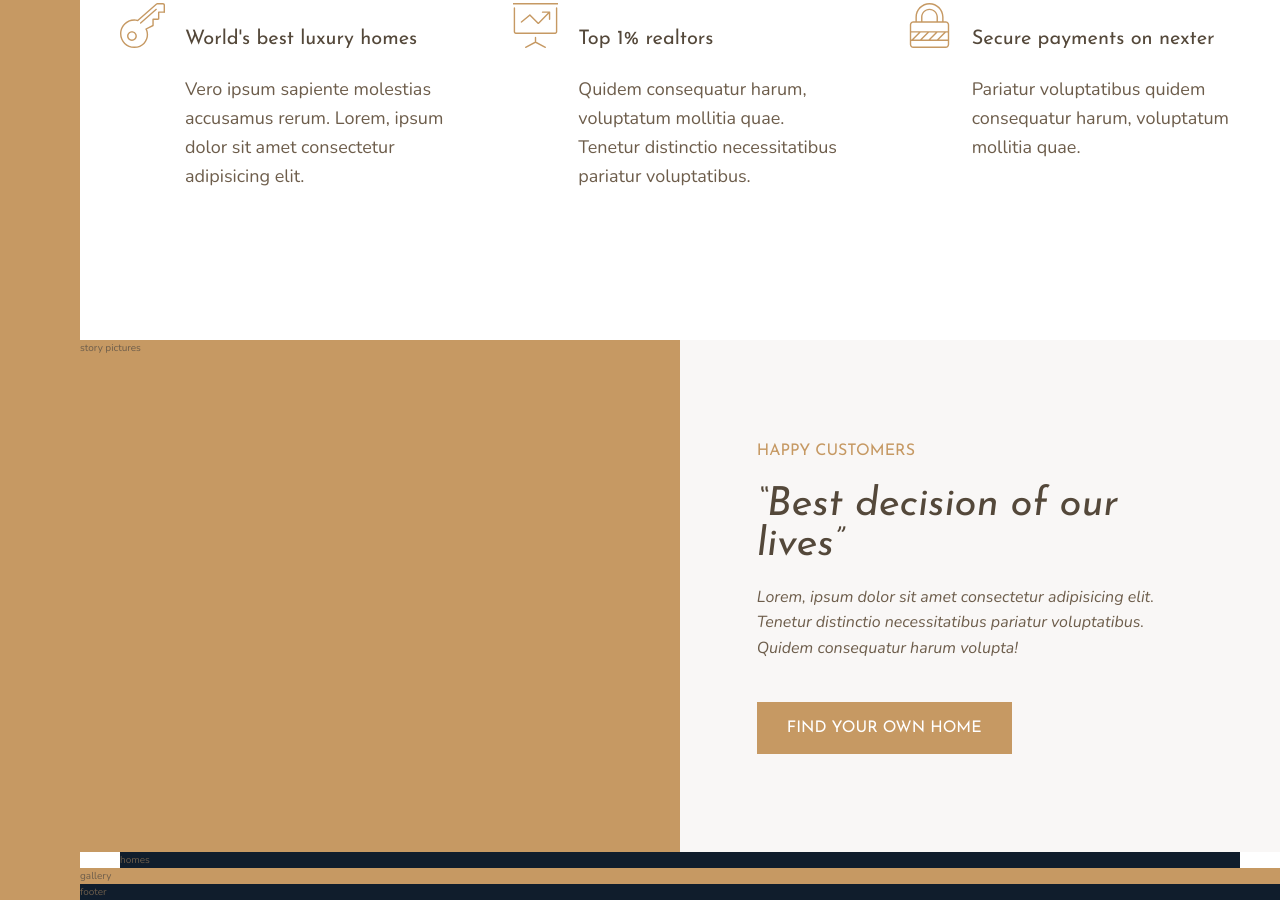
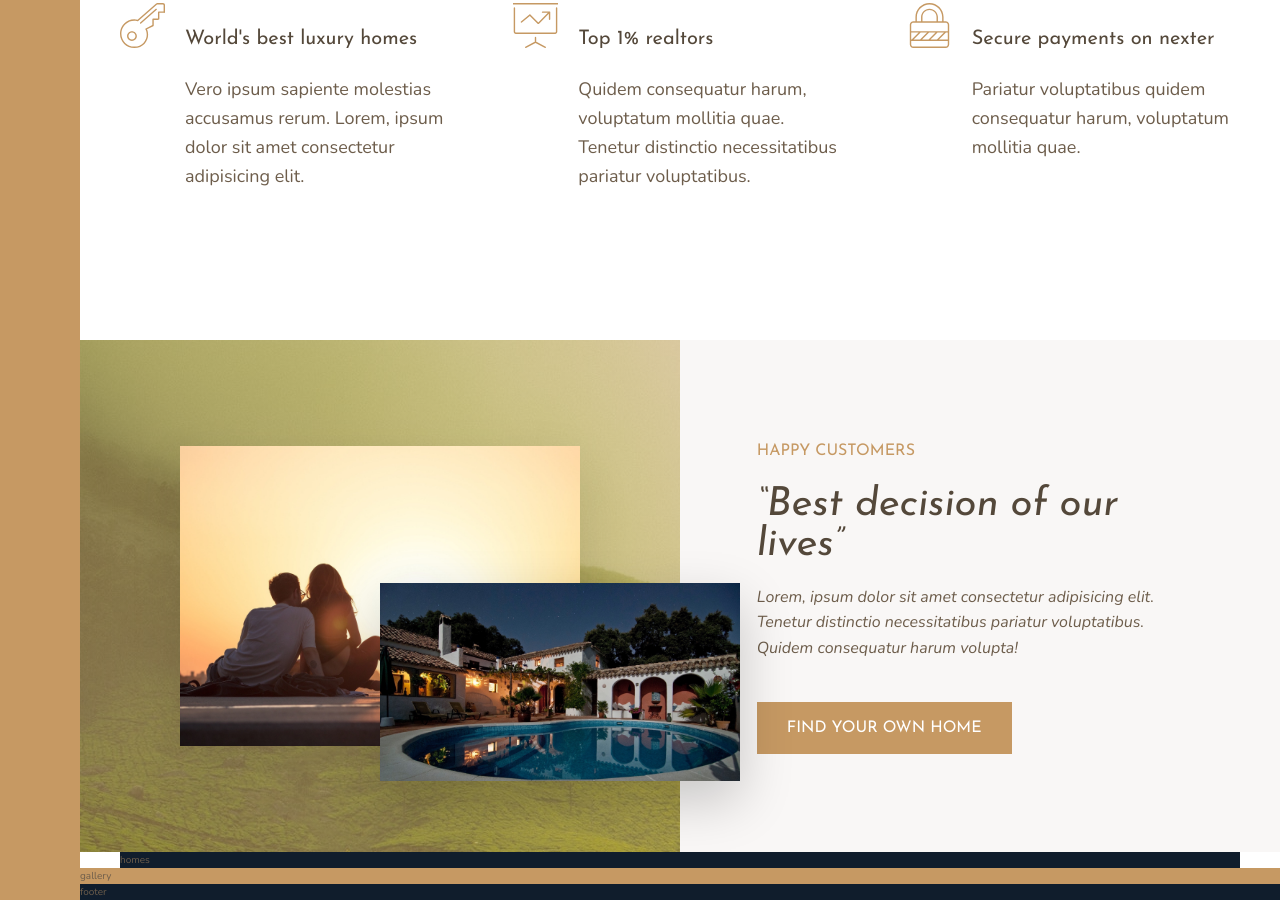
Before and after one commit to Nykolyn/css-landings, a website: page nexter/index.html in a window 1280 px wide. Shown: the part 994-1894 px from the top of the page. Drawn offline with nearby package versions, Linux system fonts and the light colour scheme.

Commit message:
add story pictures section

```diff
--- a/nexter/index.html
+++ b/nexter/index.html
@@ -73,7 +73,10 @@
     </section>
 
     <!-- <section class="story"> -->
-    <div class="story__pictures">story pictures</div>
+    <div class="story__pictures">
+      <img src="img/story-1.jpeg" alt="Couple with new house" class="story__img--1" />
+      <img src="img/story-2.jpeg" alt="New house" class="story__img--2" />
+    </div>
 
     <div class="story__content">
       <h3 class="heading-3 mb-sm">Happy Customers</h3>
--- a/nexter/sass/_story.scss
+++ b/nexter/sass/_story.scss
@@ -1,8 +1,32 @@
 .story {
   &__pictures {
     background-color: $color-primary;
+    background-image: linear-gradient(rgba($color-primary, 0.5), rgba($color-primary, 0.5)), url(../img/back.jpg);
 
     grid-column: full-start / col-end 4;
+
+    display: grid;
+    grid-template-rows: repeat(6, 1fr);
+    grid-template-columns: repeat(6, 1fr);
+    align-items: center;
+  }
+
+  &__img--1 {
+    width: 100%;
+    grid-row: 2 / 6;
+    grid-column: 2 / 6;
+
+    box-shadow: 0 2rem 5rem rgba(#000, 0.1);
+  }
+
+  &__img--2 {
+    width: 100%;
+    grid-row: 4 / 6;
+    grid-column: 4 / 7;
+    width: 120%;
+    z-index: 1;
+
+    box-shadow: 0 2rem 5rem rgba(#000, 0.2);
   }
 
   &__content {
```
Also changed, not shown: nexter/css/style.css.
